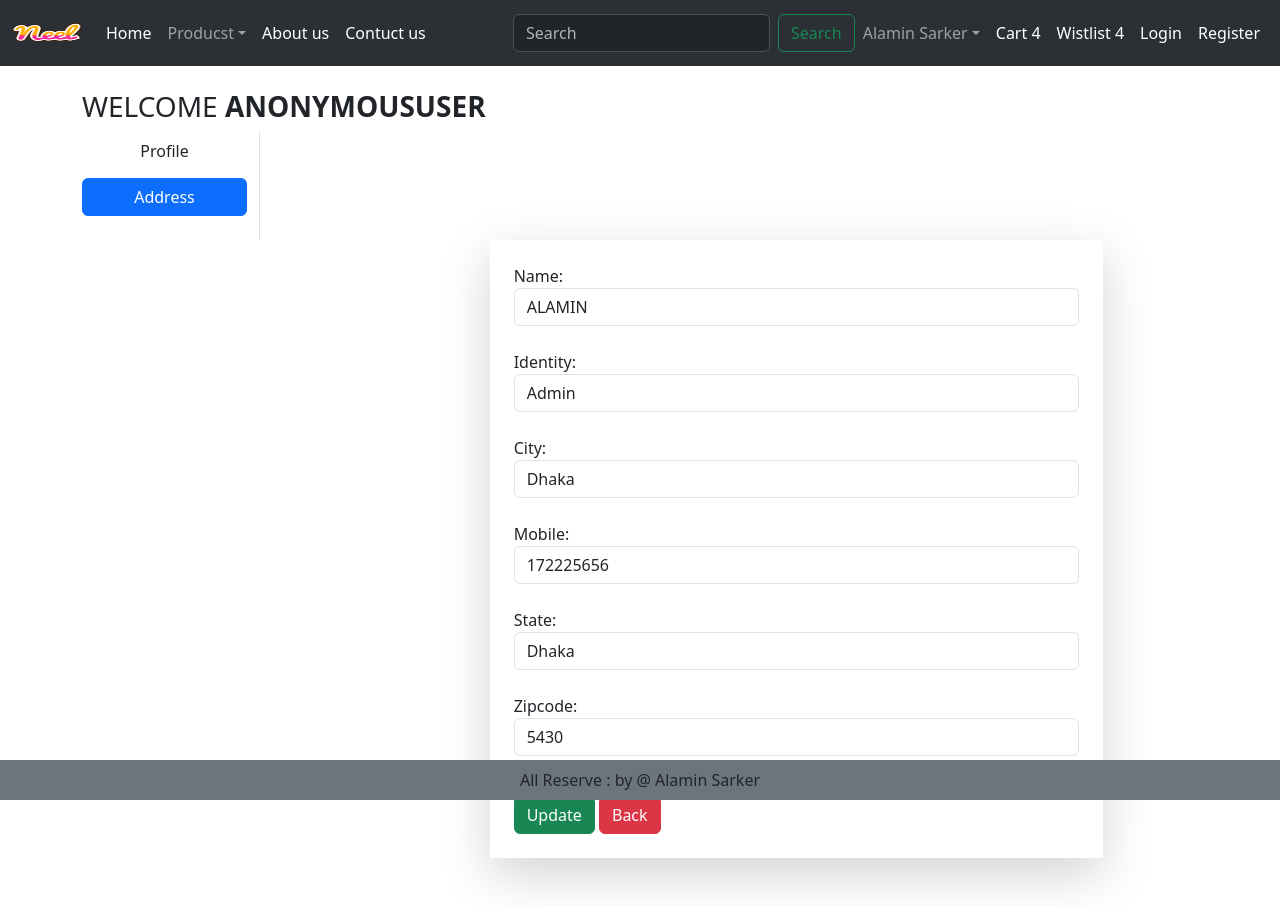
After one commit to AlaminSarkerFRII/food_essentials, a Django app: page /updateAddress/1 in a window 1280 px wide. The commit adds this page. Run offline with Django 4.2, Linux system fonts and the light colour scheme; data comes from the database, SQL or seed files in the repository; both versions use the stored data as it was after the commit.

Commit message:
added user address update data

```diff
--- /dev/null
+++ b/mainapp/templates/mainapp/updateAddress.html
@@ -0,0 +1,67 @@
+{% extends 'mainapp/base.html' %} {% load static %} {% block title %} Update Address
+{%endblock %} {% block main-content %}
+
+<div class="container my-4">
+  <div class="row">
+    <h3 class="text-uppercase">Welcome <strong>{{request.user}}</strong></h3>
+
+    <div class="col-sm-2 border-end">
+      <ul class="list-unstyled">
+        <li class="d-grid">
+          <a class="btn " href="{% url 'profile'%}"> Profile </a>
+        </li>
+        <li class="d-grid">
+          <a class="btn btn-primary my-2" href="{% url 'address'%}">
+            Address
+          </a>
+        </li>
+      </ul>
+    </div>
+
+    <div class="col-sm-8 offset-sm-3 mb-4">
+        <form method="post" novalidate class="offset-sm-2 shadow-lg p-4">
+
+          {% csrf_token %}
+
+          {% for fm in form %} {{fm.label_tag}} {{fm}}
+
+          <small class="text-danger"> {{fm.errors | striptags }} </small> <br/>
+
+          {% endfor %}
+
+        <div class="col-12 mt-3">
+
+          <button type="submit" class="btn btn-success">Update</button>
+
+          <a class="btn btn-danger" href="{% url 'address'%}"> Back</a>
+
+          </div
+
+          <!--Commons Errors -->
+
+          {% if form.non_field_errors %} {% for error in form.non_field_errors %}
+
+          <p class="alert alert-danger my-5" role="alert">{{error}}</p>
+
+          {% endfor %} {% endif %}
+
+          <!--Commons Messages -->
+
+          {% if messages %} {% for message in messages %}
+
+          <div class="alert alert-{{message.tags}} my-5" role="alert">
+            {{message}}
+          </div>
+
+          {% endfor %}
+        {% endif %}
+
+        </form>
+      </div>
+
+
+
+  </div>
+</div>
+
+{% endblock main-content %}
--- a/mainapp/urls.py
+++ b/mainapp/urls.py
@@ -1,5 +1,5 @@
 from django.urls import path
-from .views import home, about, contact, CategoryView, ProductDetails, CategoryTitleView, CustomerRegistrationView,CustomerProfileView, address
+from .views import home, about, contact, CategoryView, ProductDetails, CategoryTitleView, CustomerRegistrationView,CustomerProfileView, address,UpdateAddress
 
 from django.contrib.auth import views as auth_views
 from .forms import LoginForm,MyPasswordResetForm
@@ -17,6 +17,8 @@ urlpatterns = [
     path('profile/', CustomerProfileView.as_view(), name='profile'),
     path('address/', address, name='address'),
 
+    path('updateAddress/<int:pk>', UpdateAddress.as_view(), name='updateAddress'),
+
 
     # ---- Authentication----
 
--- a/mainapp/views.py
+++ b/mainapp/views.py
@@ -1,4 +1,4 @@
-from django.shortcuts import render
+from django.shortcuts import render,redirect
 from django.views import View
 from .models import Products, Customer
 from .forms import CustormerRegistrationForm,CustomerProfileForm
@@ -106,3 +106,31 @@ def address(request):
     address = Customer.objects.filter(user=request.user)
 
     return render(request,'mainapp/address.html',locals())
+
+# UpdateAddress
+
+class UpdateAddress(View):
+
+    def get(self, request,pk):
+        address = Customer.objects.get(pk=pk)
+        form = CustomerProfileForm(instance=address)
+        return render(request,'mainapp/updateAddress.html',locals())
+
+    def post(self, request,pk):
+        form = CustomerProfileForm(request.POST)
+        if form.is_valid():
+            address = Customer.objects.get(pk=pk)
+            address.name = form.cleaned_data['name']
+            address.identity = form.cleaned_data['identity']
+            address.city = form.cleaned_data['city']
+            address.state = form.cleaned_data['state']
+            address.mobile = form.cleaned_data['mobile']
+            address.zipcode = form.cleaned_data['zipcode']
+
+            address.save()
+            messages.success(request,"Congratulations ! you have successfully Updated Address !!")
+        else:
+            messages.warning(request,"Invalid Address!");
+
+
+        return redirect('address')
```
Also changed, not shown: mainapp/templates/mainapp/address.html (+7 -2 lines), db.sqlite3.
